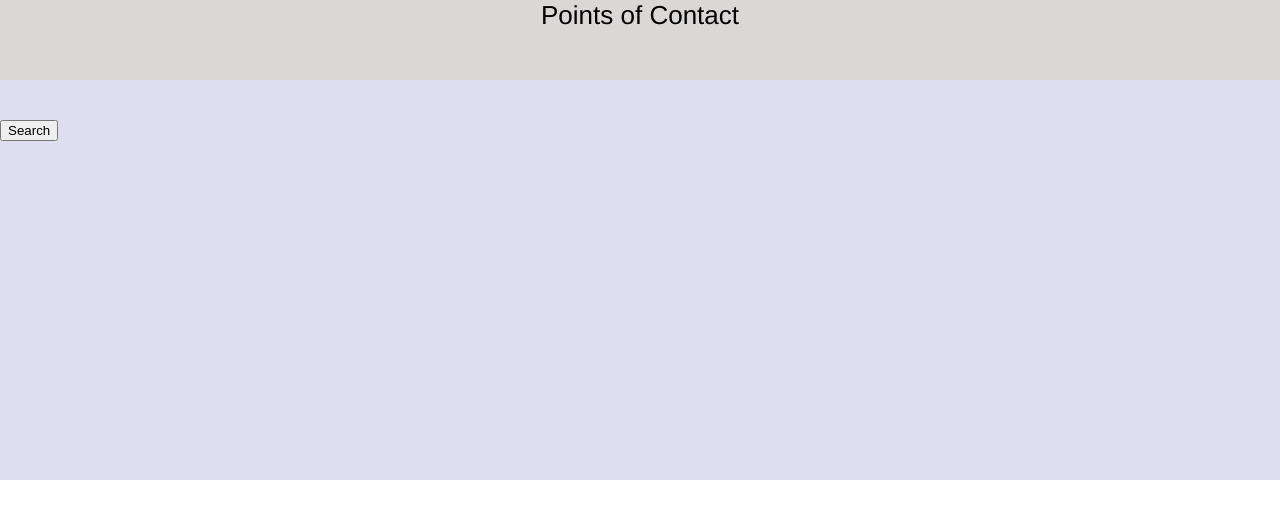
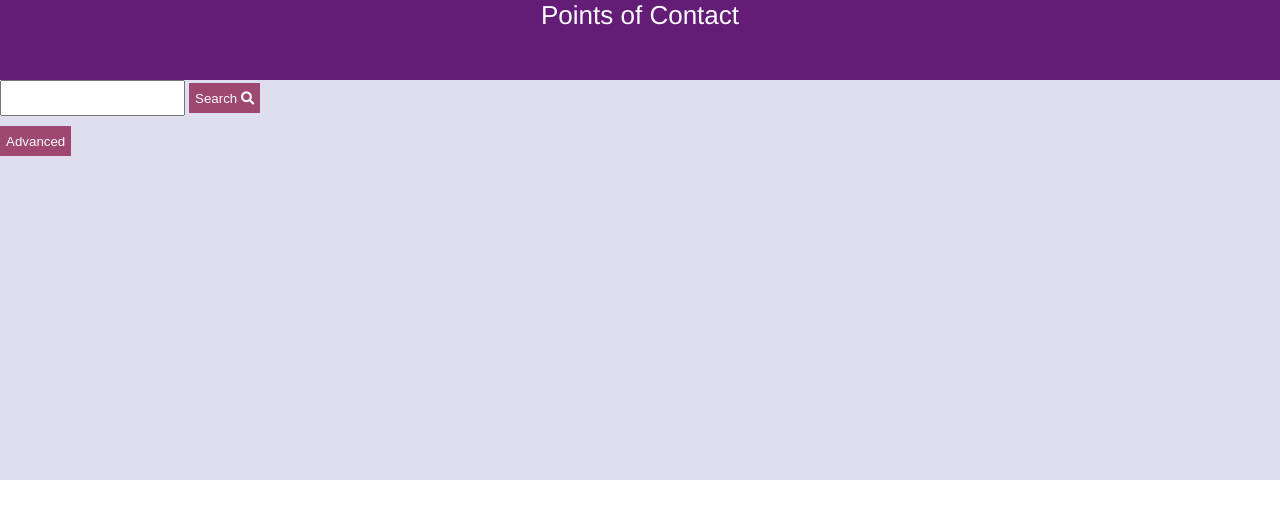
Before and after one commit to NehemiahK/pointsofcontact, a plain HTML site: page index.html in a window 1280 px wide. Drawn offline with Linux system fonts and the light colour scheme.

Commit message:
adding basic styling

```diff
--- a/index.css
+++ b/index.css
@@ -1,21 +1,33 @@
-*{
+* {
   margin: 0;
+  color: #FBFBFB;
+}
 
+button {
+  height: 30px;
+  background-color: #9E4770;
+  border: none;
 }
-.nav{
-    height:80px;
-    background:#ccc9c9ba;
+
+.nav {
+  height: 80px;
+  background: #631D76;
   font-family: 'Franklin Gothic Medium', 'Arial Narrow', Arial, sans-serif;
-    font-size:26px;
+  font-size: 26px;
   text-align: center;
 }
 
-.main{
-    min-height:400px;
+.main {
+  min-height: 400px;
   background: #b4b4d870;
+  display: flex;
+  flex-direction: column;
+}
 
+.search-bar {
+  height: 30px;
 }
-.search-button{
-    margin-top:40px;
 
+.advanced {
+  margin-top: 10px;
 }
--- a/index.html
+++ b/index.html
@@ -1,16 +1,34 @@
 <!DOCTYPE html>
 <html>
+
 <head>
   <link rel="stylesheet" type="text/css" href="index.css">
   <meta charset="UTF-8">
   <title>title</title>
+  <link rel="stylesheet" href="https://use.fontawesome.com/releases/v5.3.1/css/all.css" integrity="sha384-mzrmE5qonljUremFsqc01SB46JvROS7bZs3IO2EmfFsd15uHvIt+Y8vEf7N7fWAU" crossorigin="anonymous">
 </head>
+
 <body>
   <div class='nav'>Points of Contact</div>
   <div class='main'>
-        <button class='search-button'>Search</button>
+    <div>
+
+      <input type="text" class="search-bar" />
+      <button class='search-button'>
+      Search
+      <i class="fa fa-search"></i>
+
+    </button>
     </div>
+    <div>
+      <button class="advanced">
+      Advanced
+    </button>
+    </div>
+  </div>
+
 
   <div></div>
 </body>
+
 </html>
```
Lines whose indentation alone changed are shown as unchanged.
